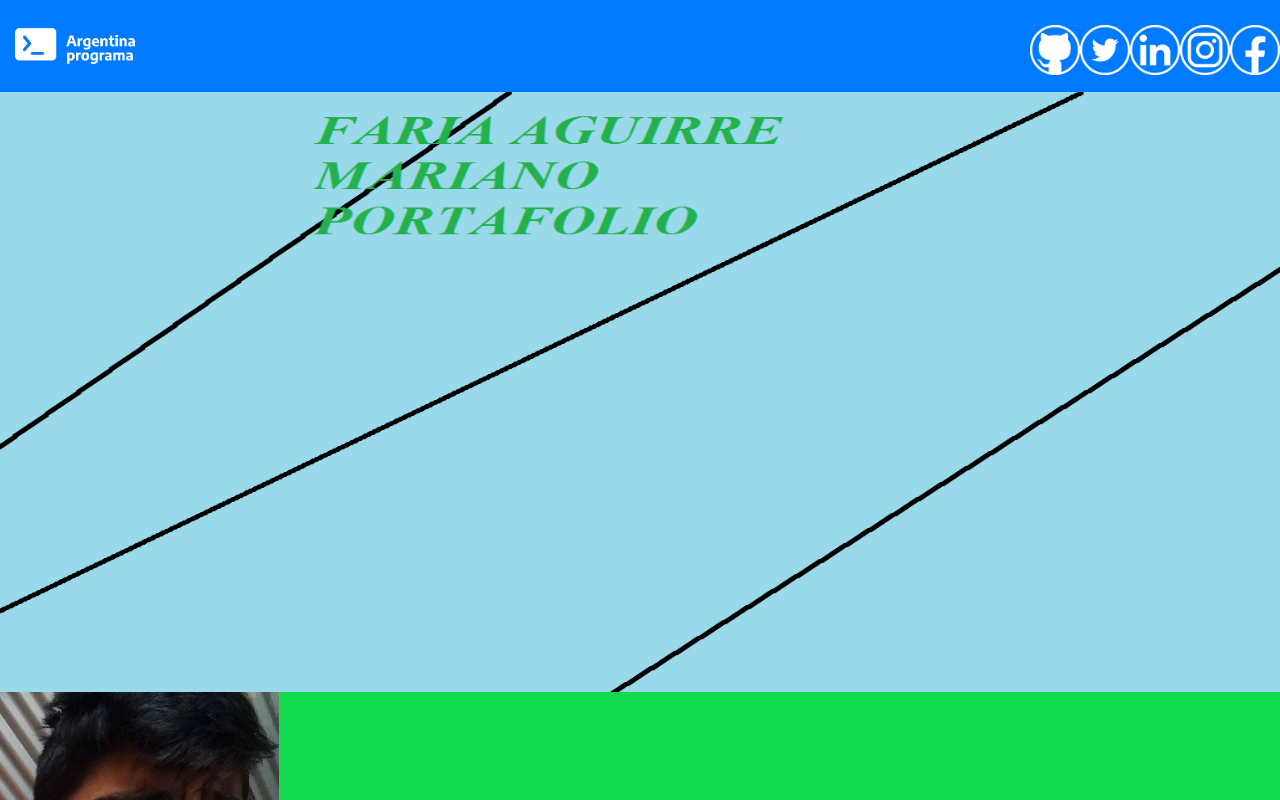
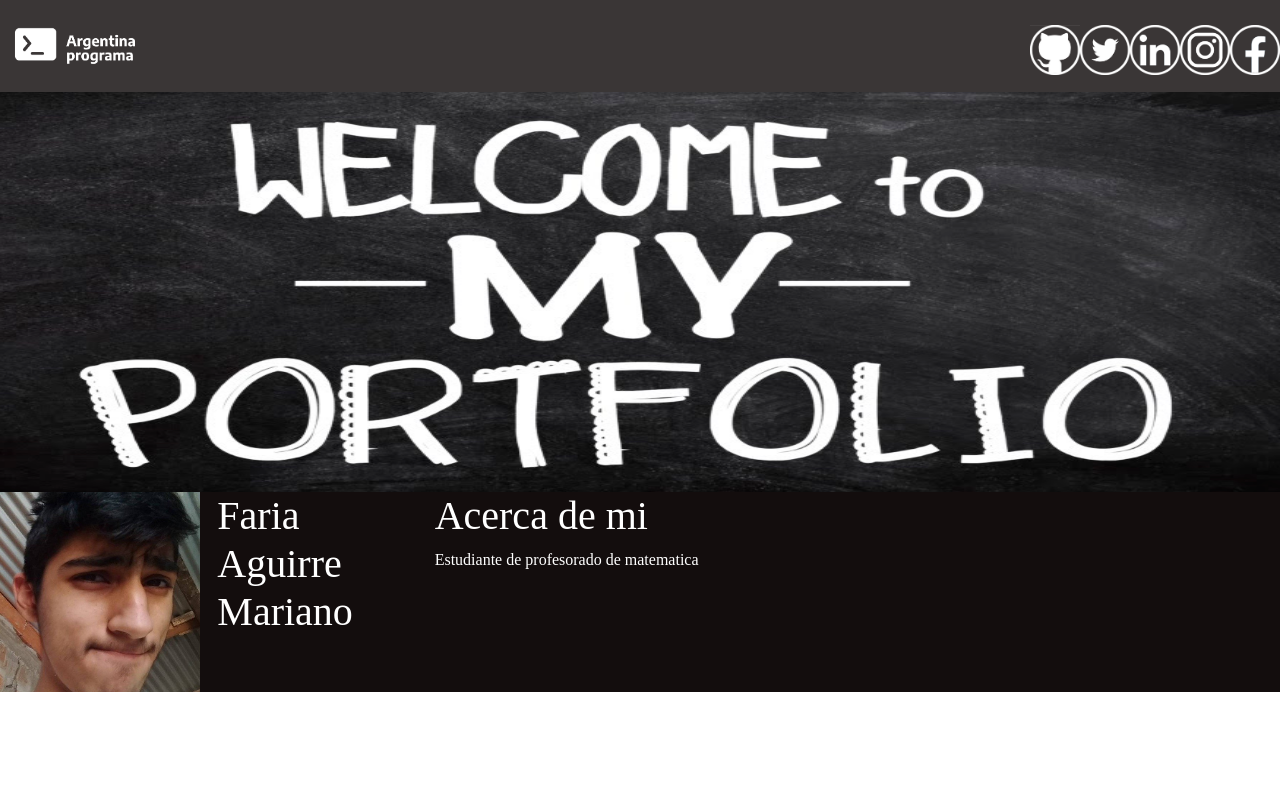
Before and after one commit to Mariano311001/Proyectoarg_FariaAguirreMariano, an Angular app in the folder Proyecto_FariaAguirreMariano/: page / in a window 1280 px wide. Shown: the top 800 px of the page. Built offline with nearby package versions, Linux system fonts and the light colour scheme.

Commit message:
Componentes

```diff
--- a/Proyecto_FariaAguirreMariano/src/app/components/acerca-de/acerca-de.component.css
+++ b/Proyecto_FariaAguirreMariano/src/app/components/acerca-de/acerca-de.component.css
@@ -1,3 +1,9 @@
 div{
-    background-color: rgb(19, 219, 79);
+    background-color: #130d0d;
 }
+p{
+    font-family: 'Times New Roman', Times, serif;
+}
+h1{
+    font-family:'Times New Roman', Times, serif ;
+}
--- a/Proyecto_FariaAguirreMariano/src/app/components/acerca-de/acerca-de.component.html
+++ b/Proyecto_FariaAguirreMariano/src/app/components/acerca-de/acerca-de.component.html
@@ -1,9 +1,13 @@
+<head>
+    <style>
+        .row { color: #ffffff; }
+    </style>
+</head>
 <div class="row">
-     <div class="col-xs-12 col-sm-3 col-md-3 col-lg-2">
-      <img src="../../../assets/mariano.png"
-      class="img fluid">
+     <div class="col-xs-12 col-sm-2 col-md-2 col-lg-2">
+      <img src="../../../assets/mariano.png" width="200" height="200"/>
       </div>
-   <div class="col-xs-12 col-sm-10 col-md-8 col-lg-11">
+   <div class="col-xs-12 col-sm-2 col-md-2 col-lg-2">
     <h1> Faria Aguirre Mariano</h1>
    </div>
    <div class="col-xs-12 col-sm-8 col-md-8 col-lg-8">
--- a/Proyecto_FariaAguirreMariano/src/app/components/banner/banner.component.css
+++ b/Proyecto_FariaAguirreMariano/src/app/components/banner/banner.component.css
@@ -1,4 +1,4 @@
 img{
     width: 100%;
-    height: 600px;
+    height: 400px;
 }
--- a/Proyecto_FariaAguirreMariano/src/app/components/header/header.component.css
+++ b/Proyecto_FariaAguirreMariano/src/app/components/header/header.component.css
@@ -1,5 +1,5 @@
 div{
-    background-color: #007bff;
+    background-color: #3a3636;
 }
 app-social{
     float:right
```
Also changed, not shown: Proyecto_FariaAguirreMariano/src/assets/Banner.png.
